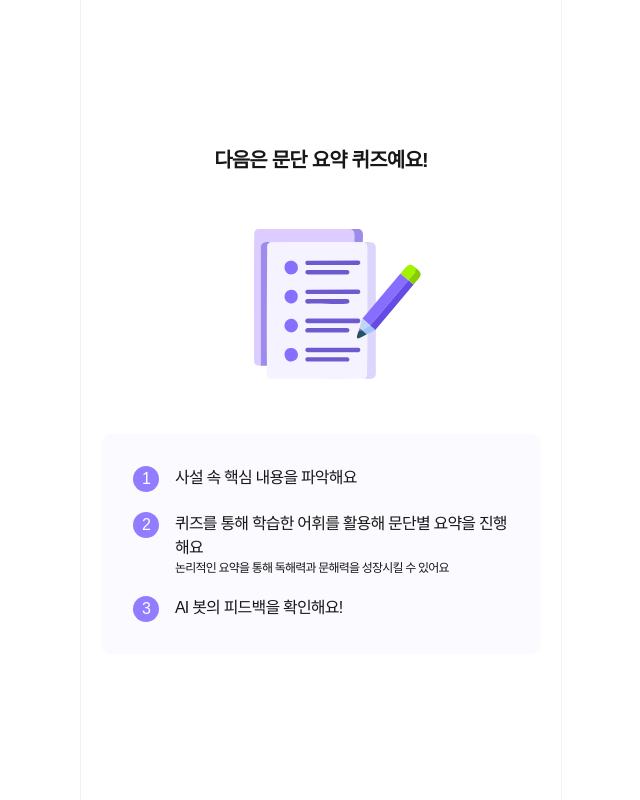
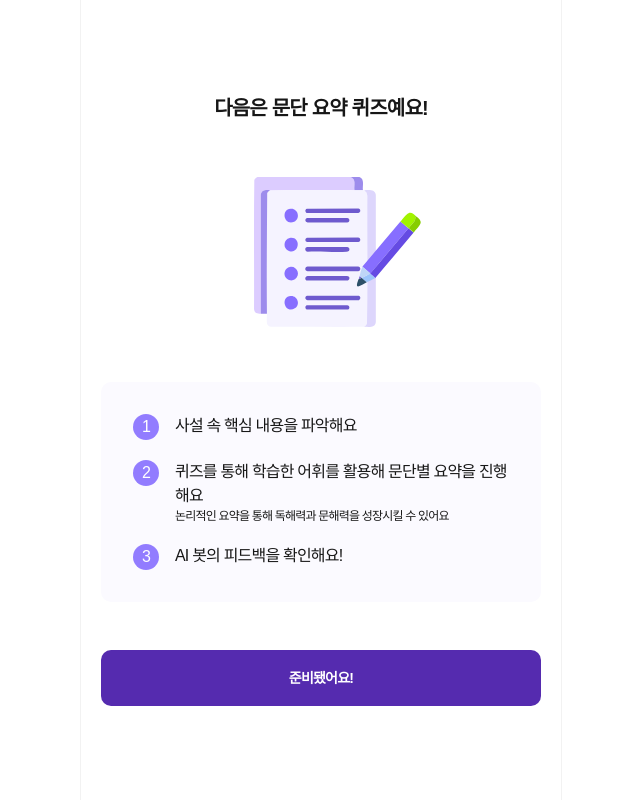
Before and after one commit to POTENDAY-NEWQUIZ/NEWQUIZ-FE, a Next.js app: page /summary in a window 1280 px wide. Shown: the whole page, without its empty margins (319-959 px from the left). Built offline with nearby package versions, Linux system fonts and the light colour scheme; a web font is replaced by a local one.

Commit message:
[feat] : summary-loading 요소 추가

```diff
--- a/src/container/summary-loading.tsx
+++ b/src/container/summary-loading.tsx
@@ -1,6 +1,7 @@
 import Image from "next/image";
 
 import temp from "@assets/img/summary-quiz.svg";
+import Button from "@components/button/button";
 
 const SummaryLoading = () => {
   return (
@@ -49,7 +50,9 @@ const SummaryLoading = () => {
       </section>
 
       {/* 버튼 영역 */}
-      <section></section>
+      <section className="w-full mt-12">
+        <Button text="준비됐어요!" type="active" />
+      </section>
     </main>
   );
 };
```
